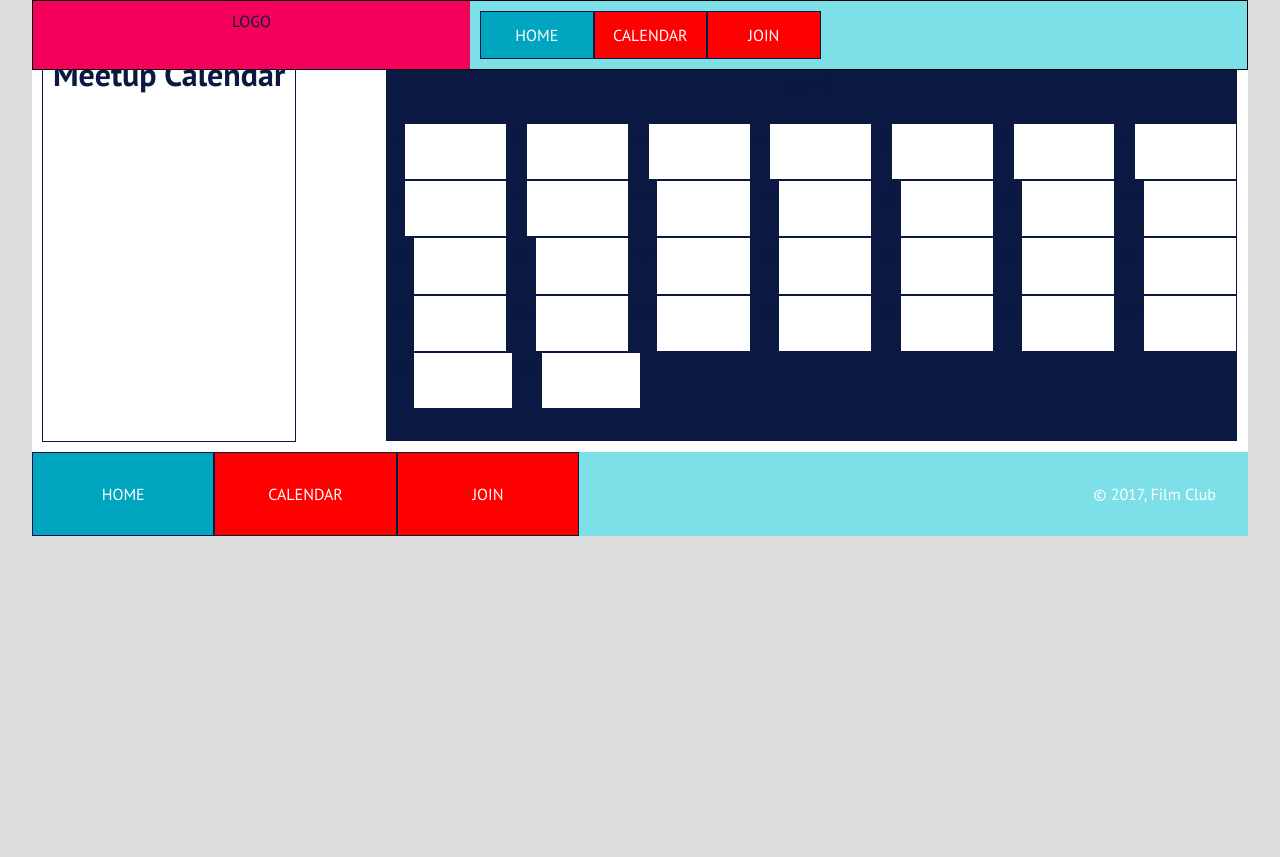
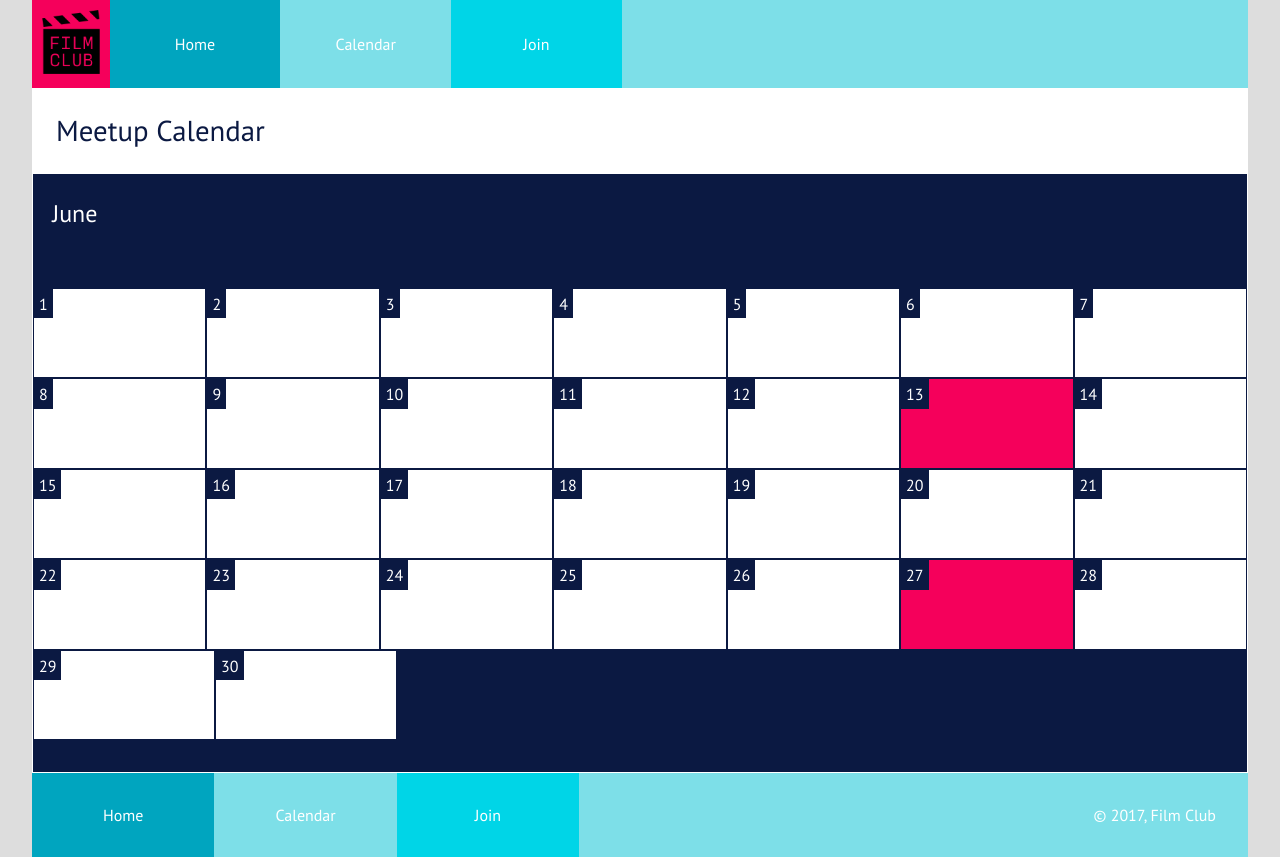
Before and after one commit to DavidTurkGT/week-2-project, a plain HTML site: page calendar/index.html in a window 1280 px wide. Before the commit the page ends 800 px from the top, so only its background shows below. Drawn offline with Linux system fonts and the light colour scheme.

Commit message:
Finished calendar page on all sizes.

```diff
--- a/calendar/index.html
+++ b/calendar/index.html
@@ -12,11 +12,11 @@
   </head>
   <body>
     <nav>
-      <div id="logo">LOGO</div>
+      <div id="logo"><img src="../images/filmclub.png" alt="Film Club Logo"></div>
       <div class="link_container">
-        <div class="nav_link home_link"><a href="../index.html">HOME</a></div>
-        <div class="nav_link calendar_link"><a href="index.html">CALENDAR</a></div>
-        <div class="nav_link join)linl"><a href="../join/index.html">JOIN</a></div>
+        <div class="nav_link home_link"><a href="../index.html">Home</a></div>
+        <div class="nav_link calendar_link"><a href="index.html">Calendar</a></div>
+        <div class="nav_link join_link"><a href="../join/index.html">Join</a></div>
       </div>
     </nav>
 
@@ -41,7 +41,7 @@
           <div class="day"><p>10</p></div>
           <div class="day"><p>11</p></div>
           <div class="day"><p>12</p></div>
-          <div class="day"><p>13</p></div>
+          <div class="day colored"><p>13</p></div>
           <div class="day"><p>14</p></div>
         </div>
         <div class="calendar_row">
@@ -59,7 +59,7 @@
           <div class="day"><p>24</p></div>
           <div class="day"><p>25</p></div>
           <div class="day"><p>26</p></div>
-          <div class="day"><p>27</p></div>
+          <div class="day colored"><p>27</p></div>
           <div class="day"><p>28</p></div>
         </div>
         <div class="calendar_row">
@@ -70,9 +70,9 @@
     </div>
 
     <footer>
-      <div class="nav_link home_link"><a href="../index.html">HOME</a></div>
-      <div class="nav_link calendar_link"><a href="index.html">CALENDAR</a></div>
-      <div class="nav_link join)linl"><a href="../join/index.html">JOIN</a></div>
+      <div class="nav_link home_link"><a href="../index.html">Home</a></div>
+      <div class="nav_link calendar_link"><a href="index.html">Calendar</a></div>
+      <div class="nav_link join_link"><a href="../join/index.html">Join</a></div>
       <div id="copyright"><p>&copy 2017, Film Club</p></div>
     </footer>
 
--- a/css/calendar.css
+++ b/css/calendar.css
@@ -6,11 +6,6 @@
 /***  WIREFRAMING DELETE   ***/
 /***    BEFORE DEPLOY      ***/
 /*****************************/
-div{
-  text-align: center;
-  padding: 10px;
-  height: auto;
-}
 
 /***MOBILE (DEFAULT) STYLES***/
 
@@ -21,26 +16,6 @@ body{
   width: 95vw;
 }
 
-nav{
-  background-color: #7DDFE8;
-  border: 1px solid black;
-  display: flex;
-  position: fixed;
-  top: 0;
-  height: auto;
-  width: 95vw;
-}
-
-#logo{
-  flex:1 0 30%;
-  border: 1px soilid red;
-  background-color: red;
-}
-
-.link_container{
-  flex: 1 0 75%;
-}
-
 .main{
   margin-top: 8.5rem;
   height: auto;
@@ -49,7 +24,13 @@ nav{
 }
 
 .heading{
-  border: 1px solid;
+
+}
+
+.heading > h1{
+  font-weight: 200;
+  padding: 1.5rem;
+  font-size: 1.8em;
 }
 
 .calendar{
@@ -60,12 +41,16 @@ nav{
   flex-wrap: wrap;
   background-color: #0B1942;
   color: white;
-  height: 50vh;
+  height: 75vh;
+  width: 100%;
 }
 
 .calendar>h2{
   flex:1 100%;
+  color: #fff;
+  font-weight: 200;
   margin-top: -0.5rem;
+  padding: 0 1.2rem;
 }
 
 .calendar_row{
@@ -83,11 +68,17 @@ nav{
   padding: 0;
 }
 
+.colored{
+  background-color: #F5005B;
+}
+
 .day p{
   background-color: #0B1942;
+  color: #fff;
   margin: 0;
   padding: 5px;
   justify-content: flex-start;
+  height: 3.7vh;
 }
 
 footer{
@@ -106,7 +97,7 @@ footer{
   }
 
   .main{
-    margin-top: 2rem;
+    margin-top: 11vh;
     display: flex;
     flex-wrap: wrap;
     justify-content: space-between;
@@ -115,18 +106,6 @@ footer{
 
   #heading h2{
     flex:1 0 100%;
-  }
-
-  .link_container{
-    display: flex;
-    margin: -0.7rem;
-  }
-
-  .nav_link{
-    width: auto;
-    flex:0 1 15%;
-    background-color: red;
-    border: 1px solid;
   }
 
   footer{
```
Also changed, not shown: join/index.html (+2 -2 lines).
